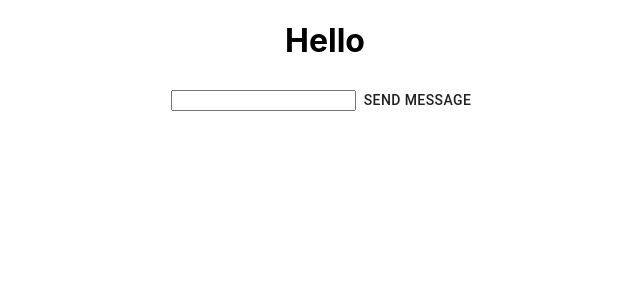
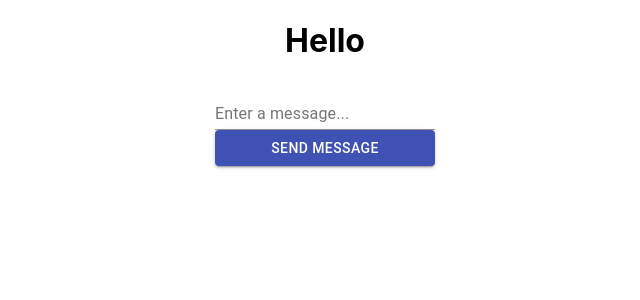
Before and after one commit to Anushka7310/react-messenger, a React (Create React App) app: page / in a window 1280 px wide. Shown: the top 300 px of the page, without its empty margins (315-955 px from the left). Built offline with nearby package versions, Linux system fonts and the light colour scheme.

Commit message:
added form control and message component

```diff
--- a/src/App.js
+++ b/src/App.js
@@ -1,20 +1,20 @@
 import  React, { useState } from 'react';
 import './App.css';
-import { Button } from '@material-ui/core';
+import { Button, FormControl, InputLabel, Input } from '@material-ui/core';
+import Message from './Message';
 
 function App() {
   const [input, setInput] = useState('');
-  const [messages, setMessages] = useState([]);
+  const [messages, setMessages] = useState(['']);
 
   console.log(input);
   console.log(messages);
 
   const sendMessage = (event) => {
     event.preventDefault();
-    // aal th elogic to send a message goes
-    setMessages([...messages, input])
+
+    setMessages([...messages, input]);
     setInput('');
-
   }
 
 
@@ -22,16 +22,18 @@ function App() {
     <div className="App">
       <h1>Hello </h1>
 
-    <form>
-      <input value={input} onChange={event => setInput(event.target.value)} />
-      <Button  type='submit' onClick={sendMessage}> Send Message</Button>
-    </form>
-
-    {/*messages themselves*/}
+      <form>
+      <FormControl>
+        <InputLabel>Enter a message...</InputLabel>
+        <Input value={input} onChange={event => setInput(event.target.value)} />
+        <Button diasabled={!input} variant="contained" color="primary" type='submit' onClick={sendMessage}> Send Message</Button>
+      </FormControl>
+      </form>
 
   {
-  messages.map(messages => (
-    <p>{messages}</p>
+   messages.map(message => (
+    <Message text={message} />
+
   ))
   }
     </div>
--- /dev/null
+++ b/src/Message.js
@@ -0,0 +1,12 @@
+import React from 'react'
+
+function Message(props) {
+    return (
+        <div>
+            <h2>{props.text}</h2>
+
+        </div>
+    )
+}
+
+export default Message
```
